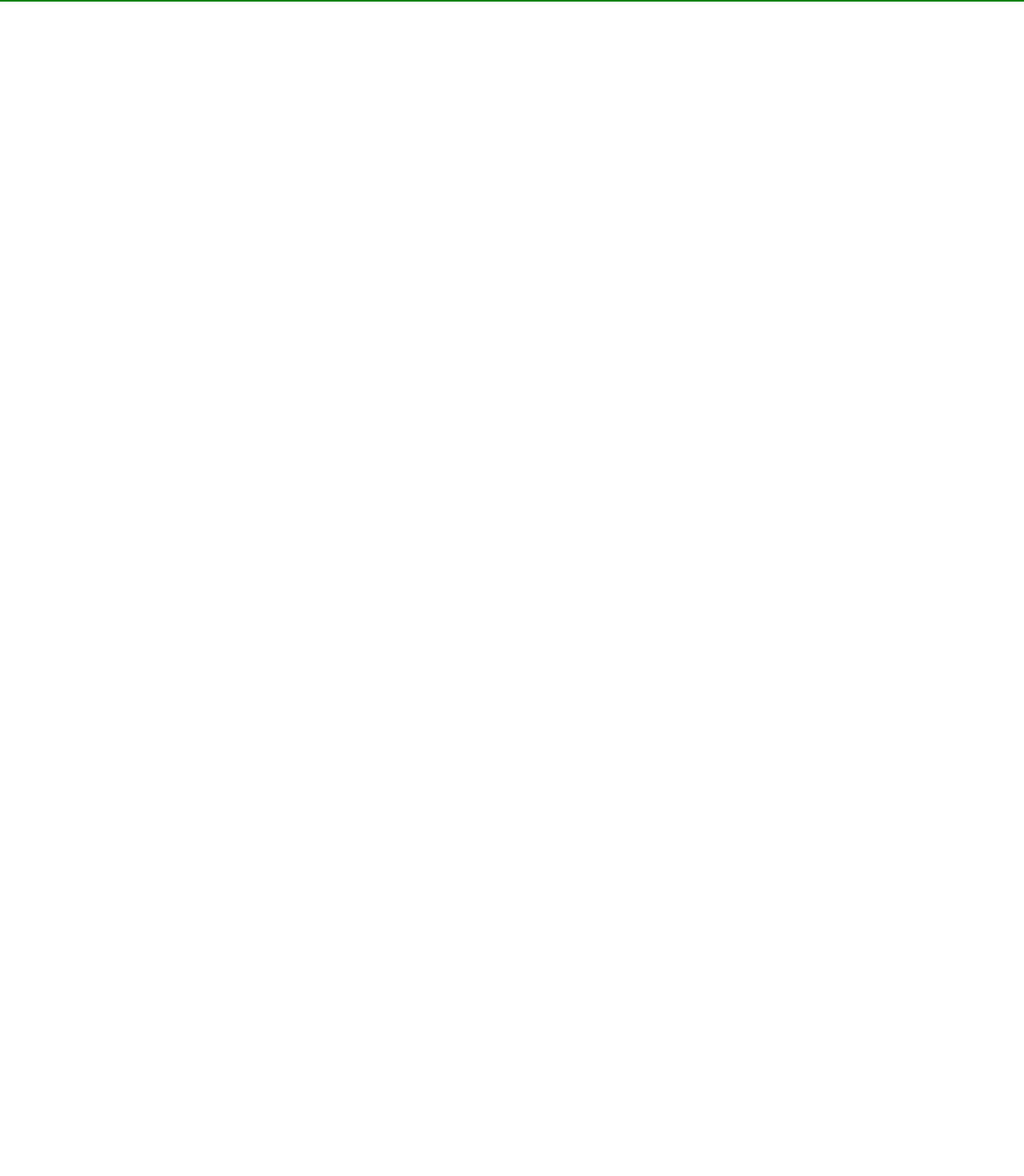
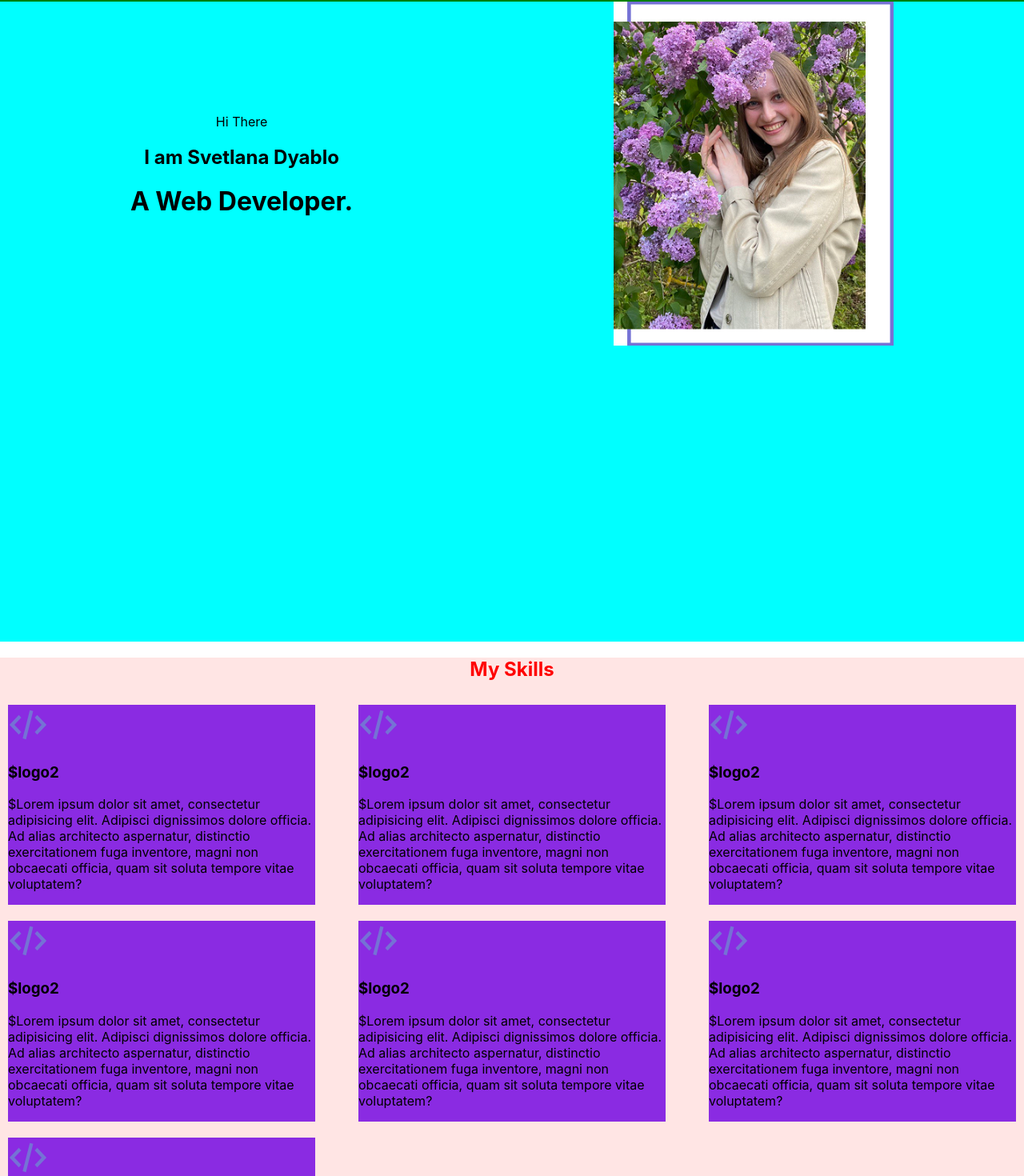
Before and after one commit to alexpodelinskii/portfolio, a React (Vite) app: page / in a window 1280 px wide. Shown: the part 52-1522 px from the top of the page at 80% size. Before the commit the page ends 800 px from the top, so only its background shows below. Built offline with nearby package versions, Linux system fonts and the light colour scheme.

Commit message:
feat: add main and skills sections

```diff
--- a/src/App.tsx
+++ b/src/App.tsx
@@ -1,10 +1,15 @@
 import {Header} from "./layout/header/Header.tsx";
+import {Main} from "./layout/sections/main/Main.tsx";
+import {Skills} from "./layout/sections/skills/Skills.tsx";
 
 
 function App() {
     return (
         <div className="App">
             <Header/>
+            <Main/>
+            <Skills/>
+
 
         </div>
     )
--- /dev/null
+++ b/src/components/FlexWrapper.tsx
@@ -0,0 +1,16 @@
+import styled from "styled-components";
+
+type FlexWrapperPropsType = {
+    direction?:string
+    justify?:string
+    align?:string
+    wrap?:string
+}
+
+export const FlexWrapper = styled.div<FlexWrapperPropsType>`
+    display: flex;
+    flex-direction: ${props=>props.direction||'row'};
+    justify-content: ${props=>props.justify||'flex-start'};
+    align-items: ${props=>props.align||'stretch'};
+    flex-wrap: ${props=>props.wrap||'nowrap'};
+`
--- /dev/null
+++ b/src/components/SectionTitle.tsx
@@ -0,0 +1,6 @@
+import styled from "styled-components";
+
+export const SectionTitle = styled.h2`
+    color:red;
+    text-align: center;
+`
--- /dev/null
+++ b/src/layout/sections/main/Main.tsx
@@ -0,0 +1,36 @@
+import photo from './../../../assets/images/Photo.jpg'
+import styled from "styled-components";
+import {FlexWrapper} from "../../../components/FlexWrapper.tsx";
+
+export const Main = () => {
+    return (
+        <StyledMain>
+            <FlexWrapper align='center' justify={'space-around'}>
+                <div>
+                    <span>Hi There</span>
+                    <Name>I am Svetlana Dyablo</Name>
+                    <MainTitle>A Web Developer. </MainTitle>
+                </div>
+
+                <Photo src={photo} alt='My photo'/>
+            </FlexWrapper>
+        </StyledMain>
+
+    );
+};
+const StyledMain = styled.div`
+    min-height: 100vh;
+    background-color: aqua;
+`
+const MainTitle = styled.h1`
+
+`
+const Name = styled.h2`
+
+`
+
+const Photo = styled.img`
+    width: 350px;
+    height: 430px;
+    object-fit: cover;
+`
--- /dev/null
+++ b/src/layout/sections/skills/Skills.tsx
@@ -0,0 +1,26 @@
+import styled from "styled-components";
+import {FlexWrapper} from "../../../components/FlexWrapper.tsx";
+import {SectionTitle} from "../../../components/SectionTitle.tsx";
+import {Skill} from "./skill/Skill.tsx";
+
+export const Skills = () => {
+    return (
+        <StyledSkills>
+            <SectionTitle>My Skills</SectionTitle>
+            <FlexWrapper wrap={'wrap'} justify={'space-between'}>
+                <Skill iconId={'logo2'} title={'logo2'}
+                       description={'Lorem ipsum dolor sit amet, consectetur adipisicing elit. Adipisci dignissimos dolore officia. Ad alias architecto aspernatur, distinctio exercitationem fuga inventore, magni non obcaecati officia, quam sit soluta tempore vitae voluptatem?'}/>
+                <Skill iconId={'logo2'} title={'logo2'} description={'Lorem ipsum dolor sit amet, consectetur adipisicing elit. Adipisci dignissimos dolore officia. Ad alias architecto aspernatur, distinctio exercitationem fuga inventore, magni non obcaecati officia, quam sit soluta tempore vitae voluptatem?'}/>
+                <Skill iconId={'logo2'} title={'logo2'} description={'Lorem ipsum dolor sit amet, consectetur adipisicing elit. Adipisci dignissimos dolore officia. Ad alias architecto aspernatur, distinctio exercitationem fuga inventore, magni non obcaecati officia, quam sit soluta tempore vitae voluptatem?'}/>
+                <Skill iconId={'logo2'} title={'logo2'} description={'Lorem ipsum dolor sit amet, consectetur adipisicing elit. Adipisci dignissimos dolore officia. Ad alias architecto aspernatur, distinctio exercitationem fuga inventore, magni non obcaecati officia, quam sit soluta tempore vitae voluptatem?'}/>
+                <Skill iconId={'logo2'} title={'logo2'} description={'Lorem ipsum dolor sit amet, consectetur adipisicing elit. Adipisci dignissimos dolore officia. Ad alias architecto aspernatur, distinctio exercitationem fuga inventore, magni non obcaecati officia, quam sit soluta tempore vitae voluptatem?'}/>
+                <Skill iconId={'logo2'} title={'logo2'} description={'Lorem ipsum dolor sit amet, consectetur adipisicing elit. Adipisci dignissimos dolore officia. Ad alias architecto aspernatur, distinctio exercitationem fuga inventore, magni non obcaecati officia, quam sit soluta tempore vitae voluptatem?'}/>
+                <Skill iconId={'logo2'} title={'logo2'} description={'Lorem ipsum dolor sit amet, consectetur adipisicing elit. Adipisci dignissimos dolore officia. Ad alias architecto aspernatur, distinctio exercitationem fuga inventore, magni non obcaecati officia, quam sit soluta tempore vitae voluptatem?'}/>
+            </FlexWrapper>
+        </StyledSkills>
+    );
+};
+const StyledSkills = styled.div`
+    background-color: #ffe5e4;
+    min-height: 100vh;
+`
--- /dev/null
+++ b/src/layout/sections/skills/skill/Skill.tsx
@@ -0,0 +1,33 @@
+import {Icon} from "../../../../components/icon/Icon.tsx";
+import styled from "styled-components";
+
+type SkillPropsType = {
+    iconId:string
+    title:string
+    description:string
+}
+
+export const Skill = (props: SkillPropsType) => {
+    return (
+        <StyledSkill>
+
+            <Icon iconId={props.iconId}/>
+            <SkillTitle>${props.title}</SkillTitle>
+            <SkillText>${props.description}</SkillText>
+
+        </StyledSkill>
+    );
+};
+
+const StyledSkill = styled.div`
+    width: 30%;
+    background-color: blueviolet;
+    margin: 10px;
+
+`
+const SkillTitle = styled.h3`
+
+`
+const SkillText = styled.p`
+
+`
```
Also changed, not shown: src/assets/images/Photo.jpg (added).
